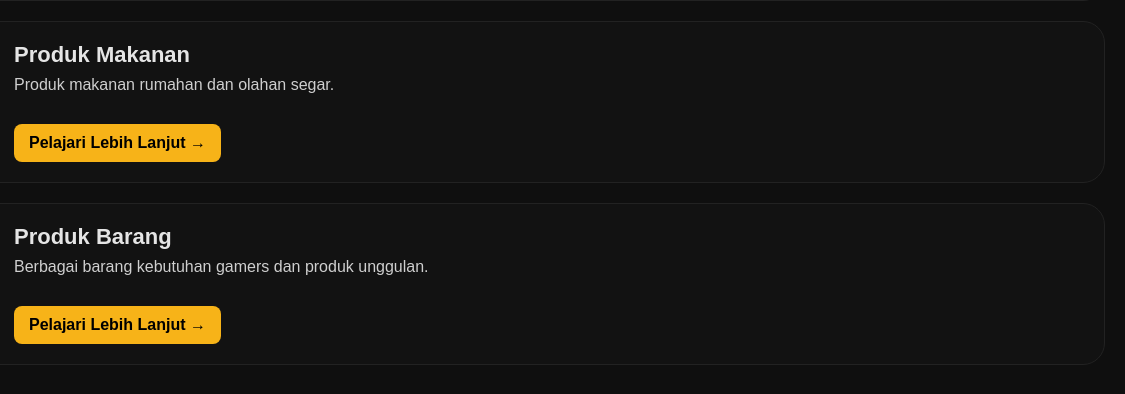
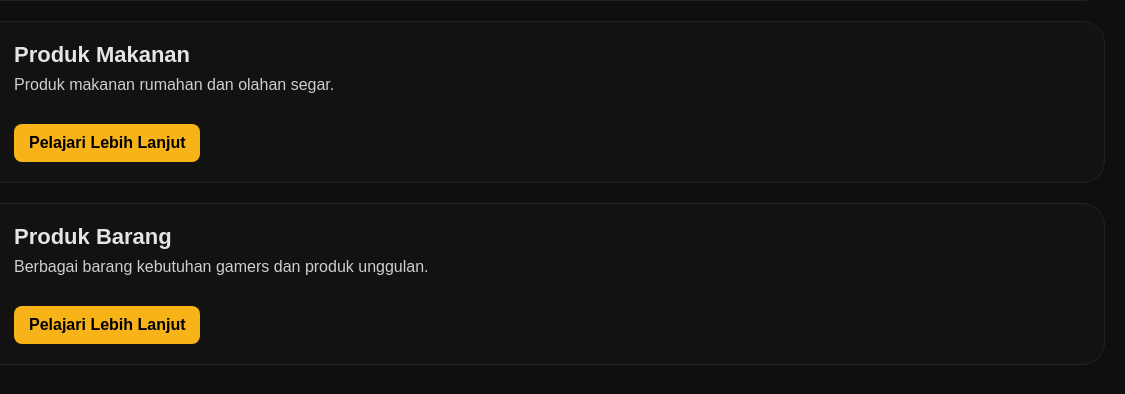
Before and after one commit to kaikazumani-ops/MAGStore, a plain HTML site: page index.html in a window 1280 px wide. Shown: the part 481-875 px from the top of the page, 155-1280 px from the left. Drawn offline with Linux system fonts and the light colour scheme.

Commit message:
Add files via upload

```diff
--- a/index.html
+++ b/index.html
@@ -90,14 +90,14 @@
   <div class="unit-info">
     <h3>Produk Makanan</h3>
     <p>Produk makanan rumahan dan olahan segar.</p>
-    <a href="Produk-makanan.html" class="btn">Pelajari Lebih Lanjut →</a>
+    <a href="Produk-makanan.html" class="btn">Pelajari Lebih Lanjut</a>
   </div>
 </div><!-- UNIT USAHA 4 --><div class="unit-card">
   <img src="469c2ffe-89c6-4b5a-aee7-45010269caa0.jpeg" class="unit-logo" alt="Logo Produk Barang" />
   <div class="unit-info">
     <h3>Produk Barang</h3>
     <p>Berbagai barang kebutuhan gamers dan produk unggulan.</p>
-    <a href="#detail-barang" class="btn">Pelajari Lebih Lanjut →</a>
+    <a href="Produk-barang.html" class="btn">Pelajari Lebih Lanjut</a>
   </div>
 </div><!-- DETAIL SECTIONS --><div class="detail-section" id="detail-joki">
   <h2>Detail – Opan Jasa Joki Game</h2>
```
